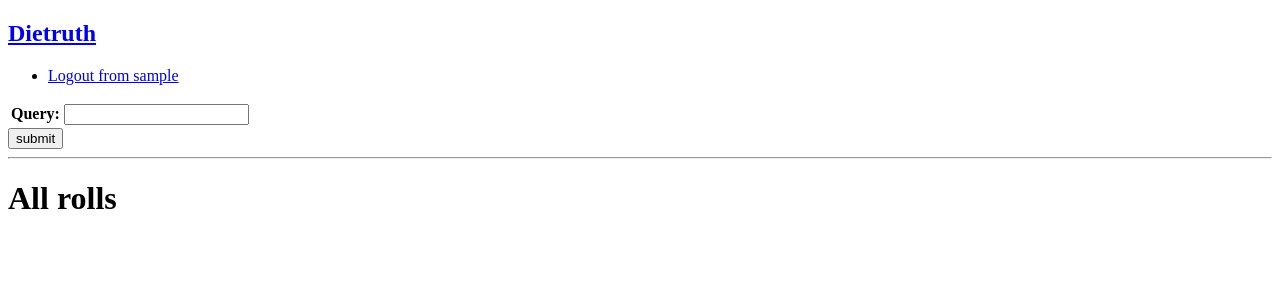
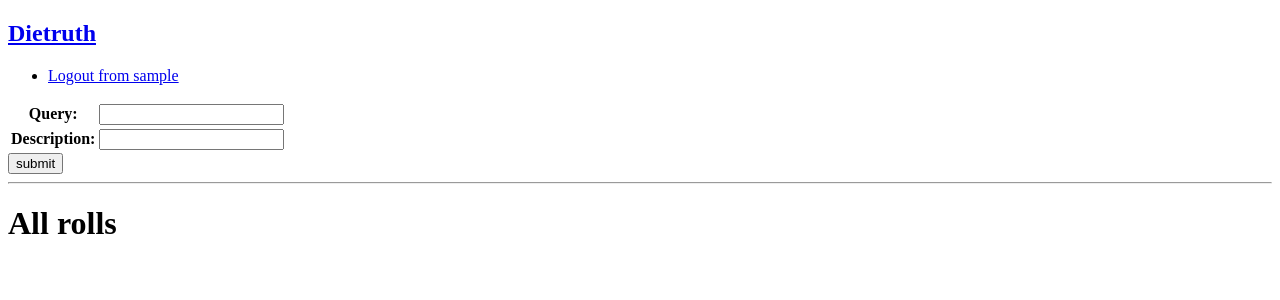
Before and after one commit to veigaribo/dietruth, a Django app: page / in a window 1280 px wide. Shown: the top 300 px of the page. Run offline with Django 4.2, Linux system fonts and the light colour scheme; the visitor is signed in with stand-in values (Sample User, id 1); data that the repository does not hold is empty.

Commit message:
Add description to rolls

```diff
--- a/project/core/forms.py
+++ b/project/core/forms.py
@@ -64,3 +64,4 @@ class CurrentPageField(forms.URLField):
 
 class RollForm(forms.Form):
     query = RollQueryField(label="Query", max_length=60)
+    description = forms.CharField(max_length=280, required=False)
--- a/project/core/models.py
+++ b/project/core/models.py
@@ -4,6 +4,7 @@ from django.db import models
 
 class Roll(models.Model):
     id = models.UUIDField(primary_key=True, default=uuid.uuid4, editable=False)
+    description = models.CharField(max_length=280, blank=True)
 
     # "1d20", "6d6", "1d20+2"
     query = models.CharField(max_length=60)
--- a/project/core/roll/roll.py
+++ b/project/core/roll/roll.py
@@ -2,12 +2,13 @@ from core.roll.parse import RollDescriptor, RollResult
 from core.models import Roll
 
 
-def make_roll(descriptor: RollDescriptor, result: RollResult):
+def make_roll(descriptor: RollDescriptor, result: RollResult, description: str):
     query = descriptor.get_query()
     result_str = ";".join([str(die) for die in result.dice])
 
     return Roll(
         query=query,
+        description=description,
         result=result_str,
         modifier=result.modifier,
         signature=result.signature,
--- a/project/core/views.py
+++ b/project/core/views.py
@@ -21,10 +21,11 @@ def do_roll(request: HttpRequest) -> HttpResponse:
     form = RollForm(request.POST)
 
     if form.is_valid():
+        description = form.cleaned_data["description"]
         descriptor = cast(RollDescriptor, form.cleaned_data["query"])
         result = perform(descriptor)
 
-        roll = make_roll(descriptor, result)
+        roll = make_roll(descriptor, result, description)
         roll.save()
 
         return redirect("get_roll", id=roll.id, permanent=True)
--- a/project/templates/core/get_roll.html
+++ b/project/templates/core/get_roll.html
@@ -5,6 +5,7 @@
 {% block content %}
 
 <div>
+    <h1><i>{{ roll.description }}</i></h1>
     <h1>{{ roll.query }}:</h1>
     <ul>
         {% for die in formatted_dice %}
--- a/project/templates/core/home.html
+++ b/project/templates/core/home.html
@@ -8,7 +8,9 @@
 
 <ul>
     {% for roll in rolls %}
-    <li><a href="{% url 'get_roll' roll.id %}">{{ roll.query }} | {{ roll.created_at | date }}</a></li>
+    <li><a href="{% url 'get_roll' roll.id %}">
+        {% if roll.description %}<b>{{ roll.description }}</b>:{% endif %}
+        {{ roll.query }} | {{ roll.created_at | date }}</a></li>
     {% endfor %}
 </ul>
 
```
Also changed, not shown: project/core/migrations/0004_roll_description.py (added), project/core/migrations/0005_alter_roll_description.py (added).
